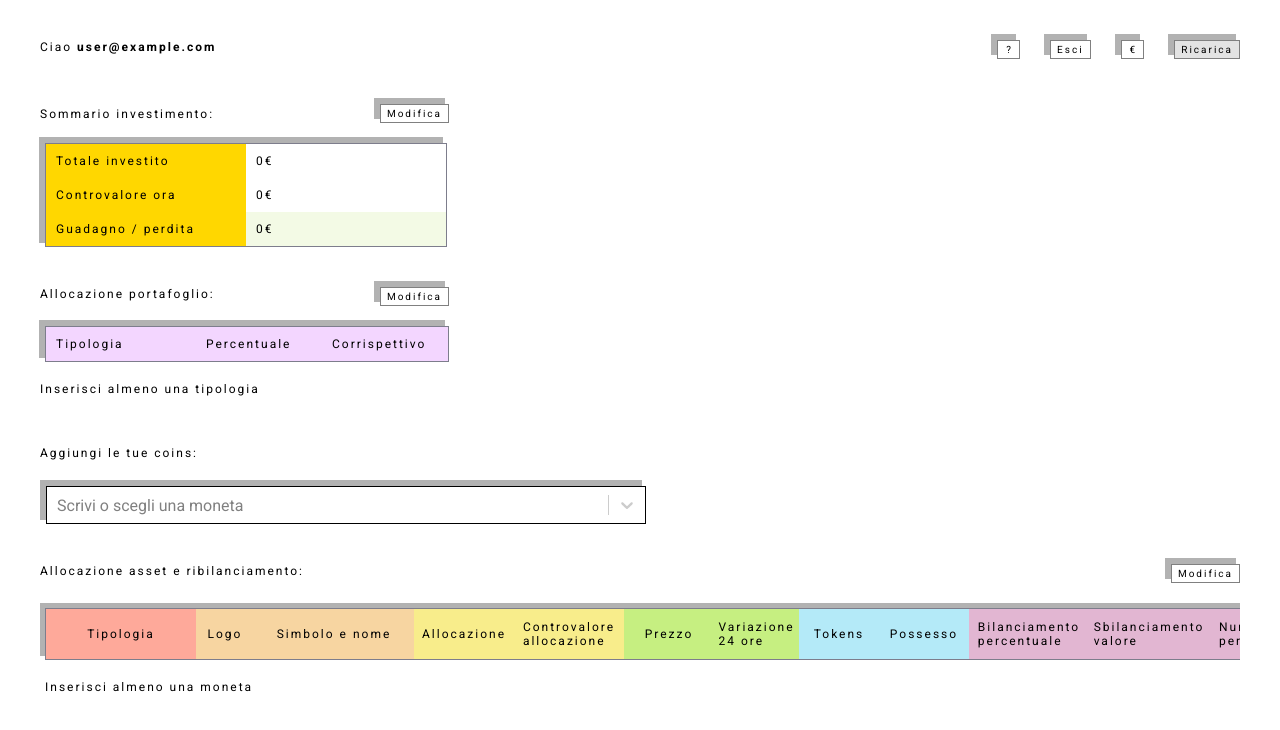
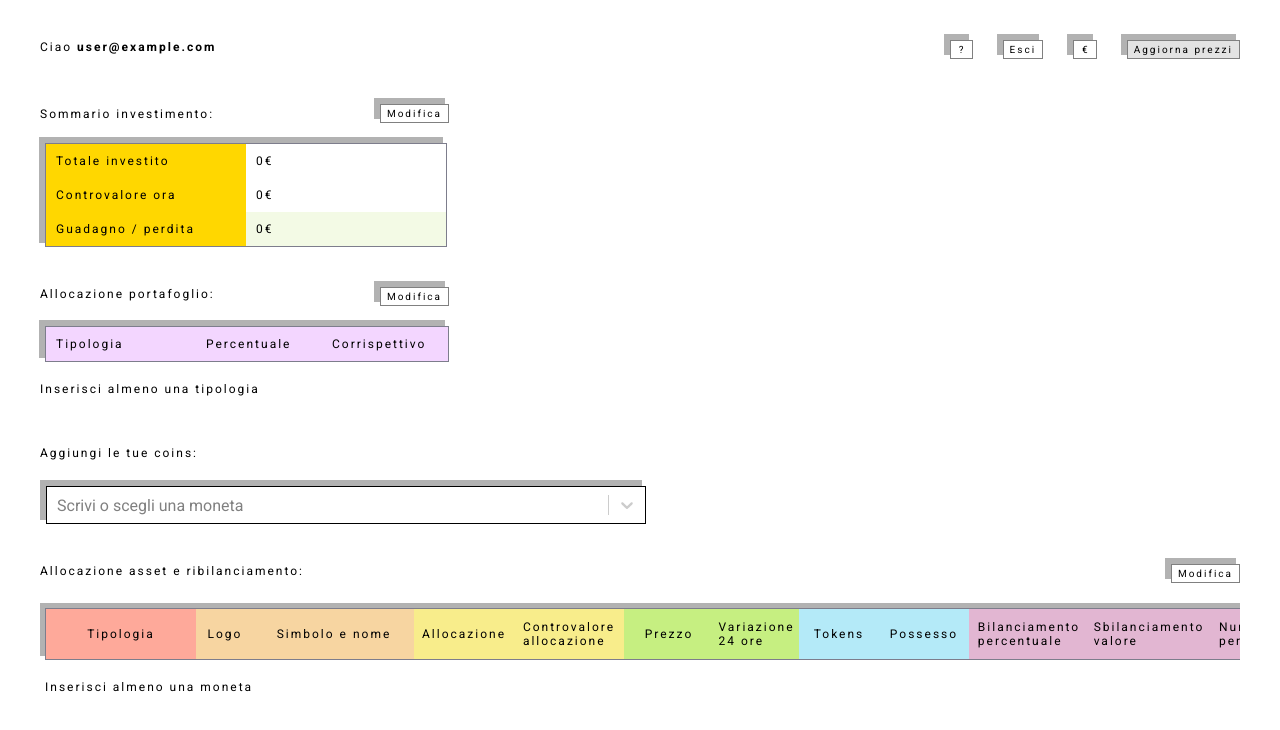
Before and after one commit to Filippinifra/crypto-tracker, a Next.js app: page / in a window 1280 px wide. Shown: the top 730 px of the page. Built offline with nearby package versions, Linux system fonts and the light colour scheme; no server answers; the database is empty; sample sign-in values are in the browser's storage.

Commit message:
update refresh button labels and toasts and minor layout fix

```diff
--- a/src/components/Layout.tsx
+++ b/src/components/Layout.tsx
@@ -16,7 +16,6 @@ const Wrapper = styled.div`
 const ButtonsWrapper = styled.div`
   display: flex;
   justify-content: flex-end;
-  gap: 30px;
   position: fixed;
   z-index: 99999;
 `;
@@ -26,7 +25,7 @@ export const Layout: FC<{ prefCurrency: Currency; setPrefCurrency: (newCurrency:
 
   return (
     <Wrapper style={{ padding: `40px ${getResponsiveValue([8, 15, 40])}px` }}>
-      <ButtonsWrapper style={{ right: getResponsiveValue([8, 15, 40]) }}>
+      <ButtonsWrapper style={{ right: getResponsiveValue([8, 15, 40]), gap: getResponsiveValue([20, 25, 30]) }}>
         <InfoButton />
         <LogoutButton />
         <ChangeCurrencyButton prefCurrency={prefCurrency} setPrefCurrency={setPrefCurrency} />
--- a/src/components/RefreshButton.tsx
+++ b/src/components/RefreshButton.tsx
@@ -15,7 +15,7 @@ export const RefreshButton: FC<{ personalCoins: PersonalCoins; prefCurrency: Cur
       }}
       disabled={!personalCoins.length}
     >
-      <Typography variant="body2">Ricarica</Typography>
+      <Typography variant="body2">Aggiorna prezzi</Typography>
     </Button>
   );
 };
--- a/src/hooks/useDetailedCoins.ts
+++ b/src/hooks/useDetailedCoins.ts
@@ -22,10 +22,10 @@ export const useDetailedCoins = (coins: PersonalCoins | undefined, prefCurrency:
     const newData = await mutate();
 
     if (JSON.stringify(newData) !== JSON.stringify(previousData)) {
-      showToast("I dati sono stati ricaricati", "success");
+      showToast("I prezzi sono stati aggiornati", "success");
       setPreviousData(newData);
     } else {
-      showToast("I dati sono già aggiornati", "warning");
+      showToast("I prezzi sono già aggiornati", "warning");
     }
   };
 
```
